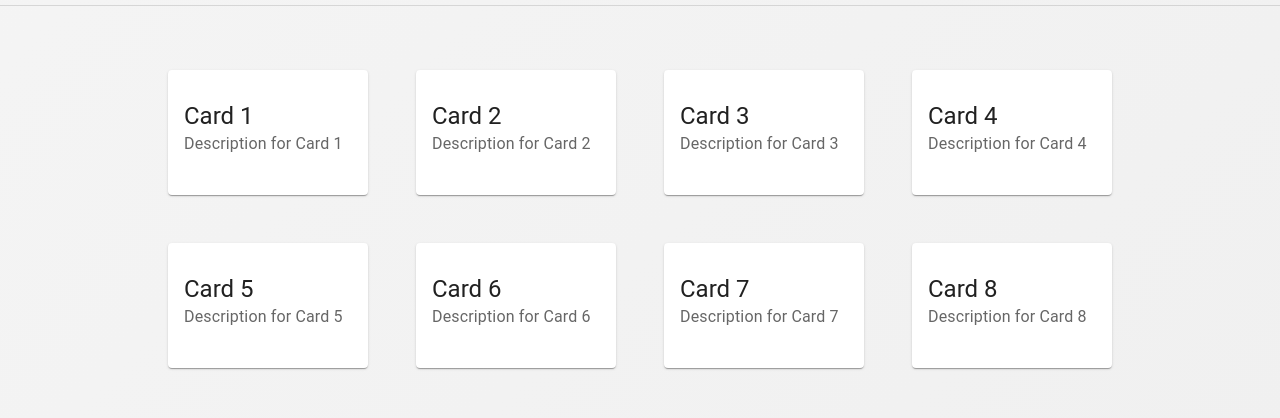
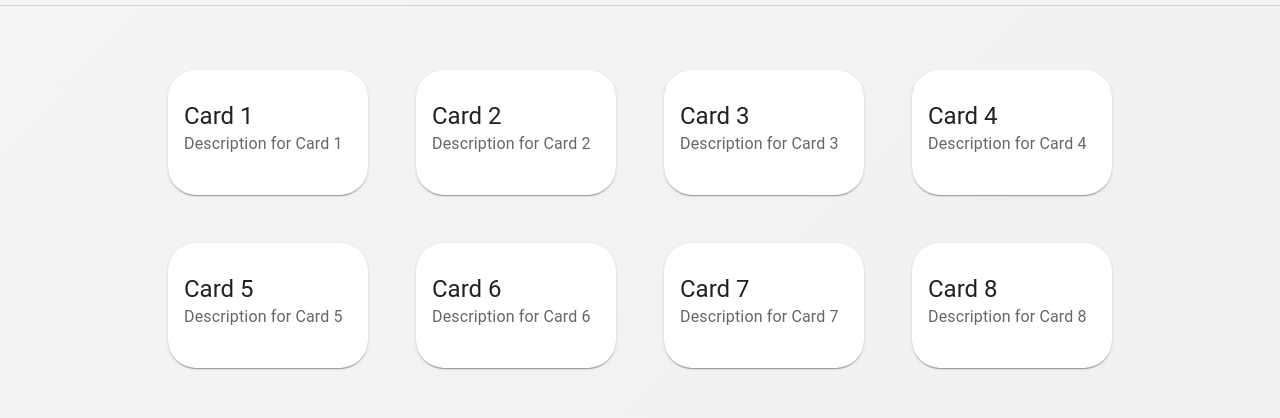
Before and after one commit to aryan-139/bytebit, a React (Create React App) app in the folder client/: page /compressed in a window 1280 px wide. Shown: the part 424-842 px from the top of the page. Built offline with nearby package versions, Linux system fonts and the light colour scheme.

Commit message:
Necessary Frontend Complete

```diff
--- /dev/null
+++ b/client/src/components/RoundedCardHelper.js
@@ -0,0 +1,16 @@
+import styled from 'styled-components';
+import { Card } from '@mui/material';
+
+const RoundedCard = styled(Card)`
+  && {
+    border-radius: 28px;
+    height: 125px;
+    width: 200px;
+    display: flex;
+    flex-direction: column;
+    justify-content: center;
+    /* Add any additional styles you want here */
+  }
+`;
+
+export default RoundedCard;
--- a/client/src/pages/Compressed.js
+++ b/client/src/pages/Compressed.js
@@ -2,17 +2,7 @@ import { Box, CardContent, Divider, TextField, Typography } from '@mui/material'
 import React from 'react'
 import CustomButton from '../components/CustomButtonHelper';
 import GradientBackground from '../components/GradientBackgroundWhite';
-import { Card } from '@mui/material';
-import styled from 'styled-components';
-
-const RoundedCard = styled(Card)`
-  border-radius: 20px; // Adjust the value to control the roundness of the corners
-  height: 125px;
-  width: 200px;
-  display: flex;
-  flex-direction: column;
-  justify-content: center;
-`;
+import RoundedCard from '../components/RoundedCardHelper';
 
 const Compressed = () => {
 
```
